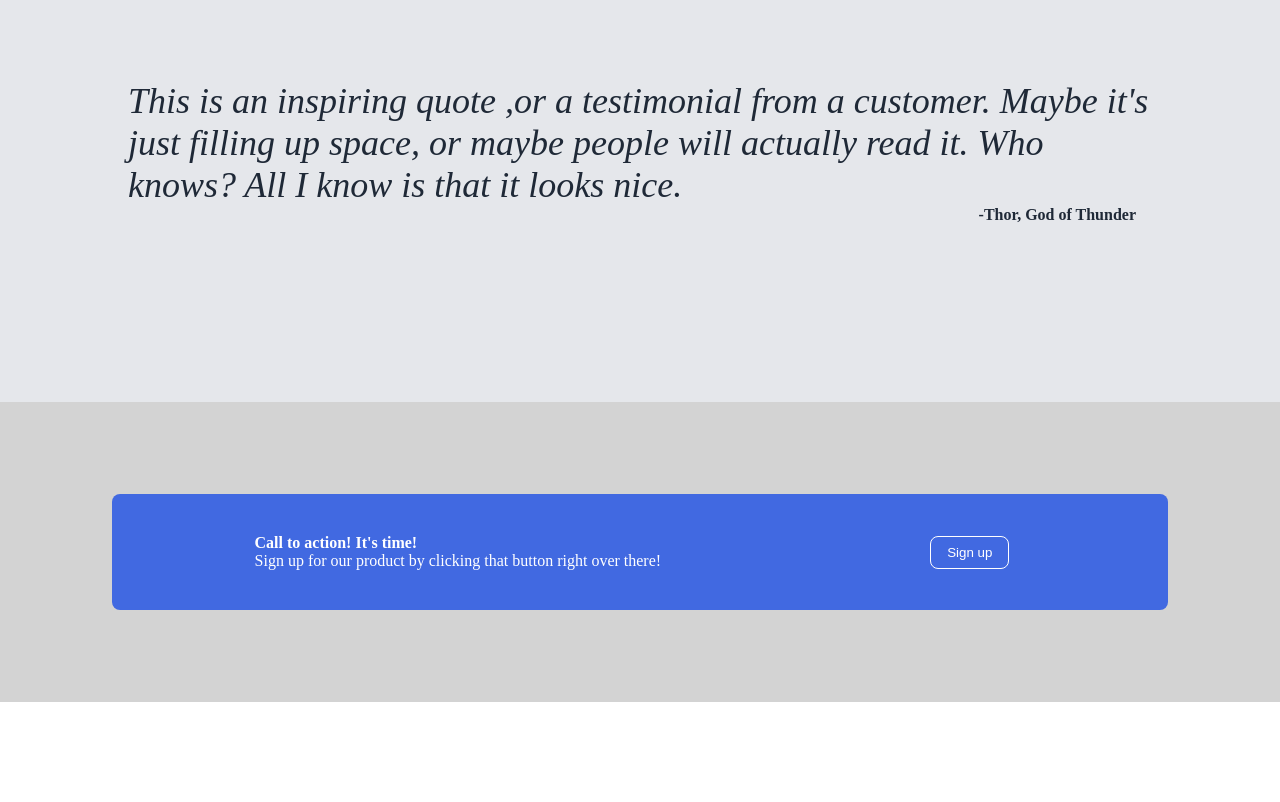
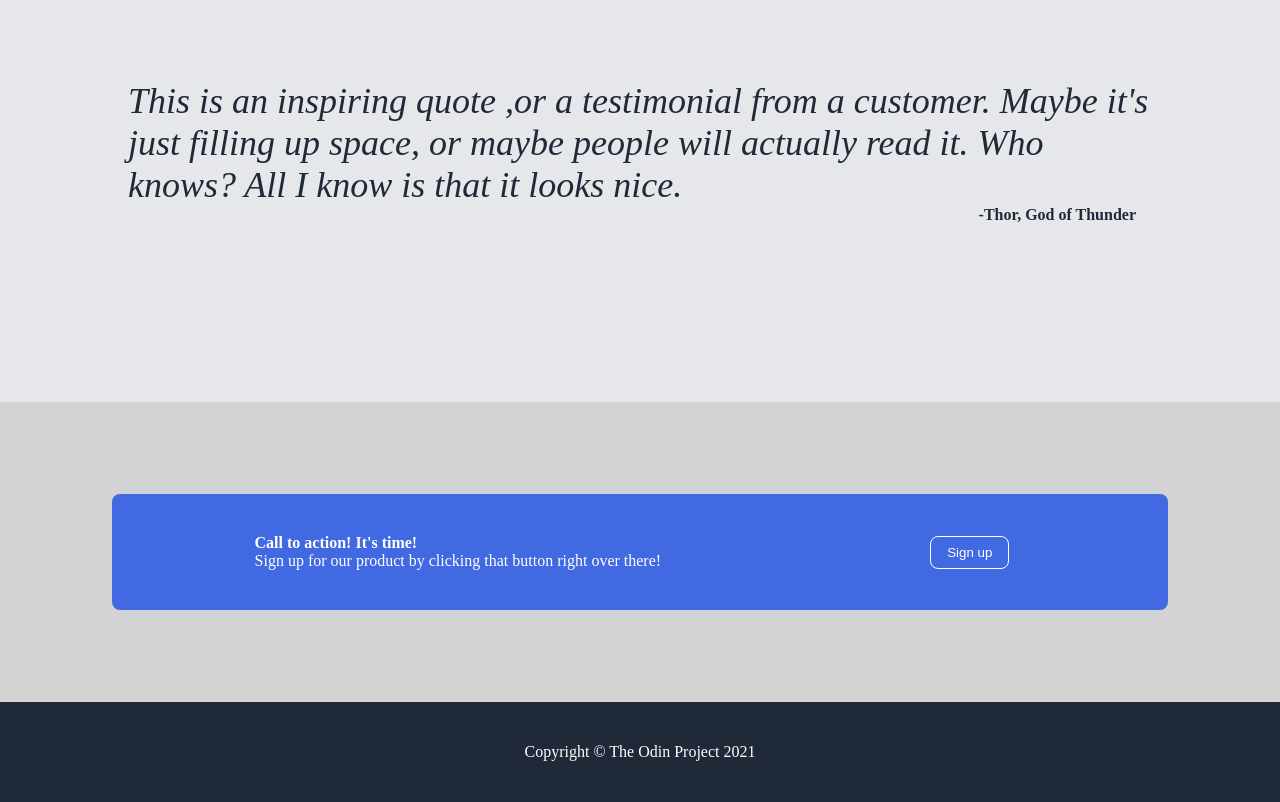
Before and after one commit to zukb0t/landing_page, a plain HTML site: page index.html in a window 1280 px wide. Shown: the part 1098-1900 px from the top of the page. Before the commit the page ends 1800 px from the top, so only its background shows below. Drawn offline with Linux system fonts and the light colour scheme.

Commit message:
added a footer

```diff
--- a/index.html
+++ b/index.html
@@ -77,5 +77,9 @@
             </div>
         </div>
     </div>
+
+    <div class = "footer">
+        Copyright © The Odin Project 2021
+    </div>
 </body>
 </html>
--- a/style.css
+++ b/style.css
@@ -171,3 +171,13 @@ img {
     color:white;
     border:1px solid white;
 }
+
+.footer{
+    min-height:100px;
+    min-width:50%;
+    background-color:#1F2937;
+    color:white;
+    display:flex;
+    justify-content:center;
+    align-items:center;
+}
```
